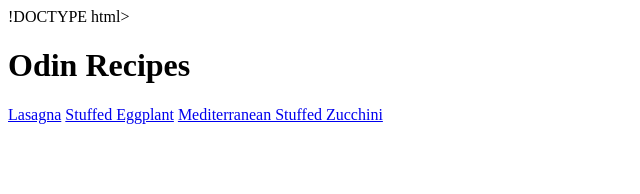
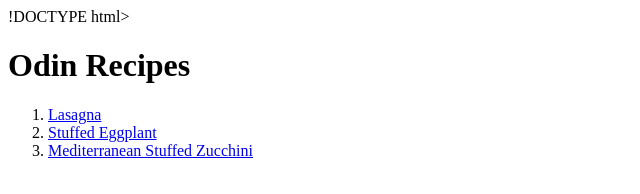
Before and after one commit to Oluwasanmij2r4/odin-recipes, a plain HTML site: page index.html in a window 1280 px wide. Shown: the whole page, without its empty margins (0-640 px from the left). Drawn offline with Linux system fonts and the light colour scheme.

Commit message:
changed the links to ordered list ../index.html

```diff
--- a/index.html
+++ b/index.html
@@ -7,8 +7,10 @@
         <title>My First Webpage</title>
         <body>
             <h1>Odin Recipes</h1>
-            <a href="recipes/lasagna.html">Lasagna</a>
-            <a href="recipes/stuffedeggplant.html">Stuffed Eggplant</a>
-            <a href="recipes/zucchini.html">Mediterranean Stuffed Zucchini</a>
+            <ol>
+            <li><a href="recipes/lasagna.html">Lasagna</a></li>
+            <li><a href="recipes/stuffedeggplant.html">Stuffed Eggplant</a></li>
+            <li><a href="recipes/zucchini.html">Mediterranean Stuffed Zucchini</a></li>
+            </ol>
             </body>
             </html>
```
